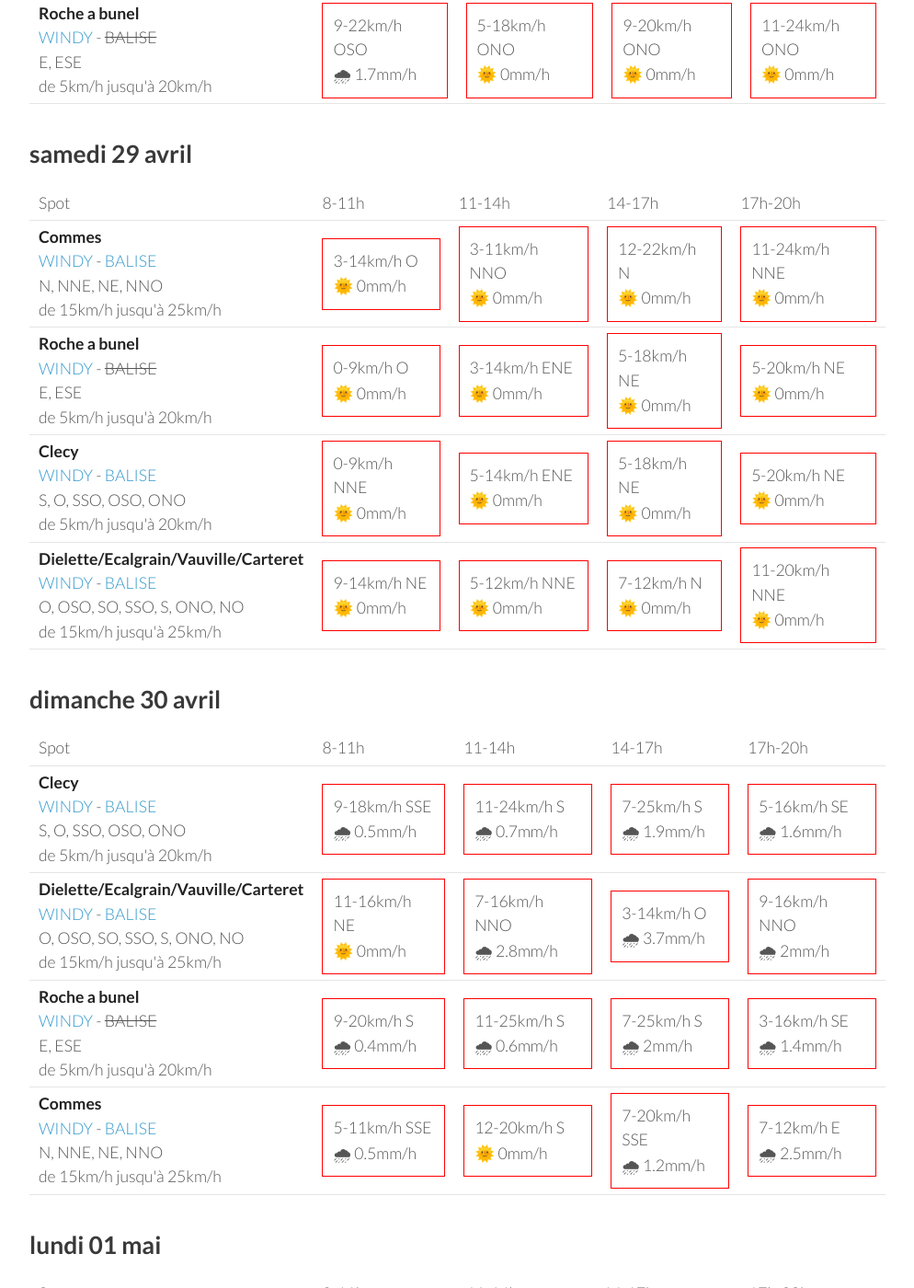
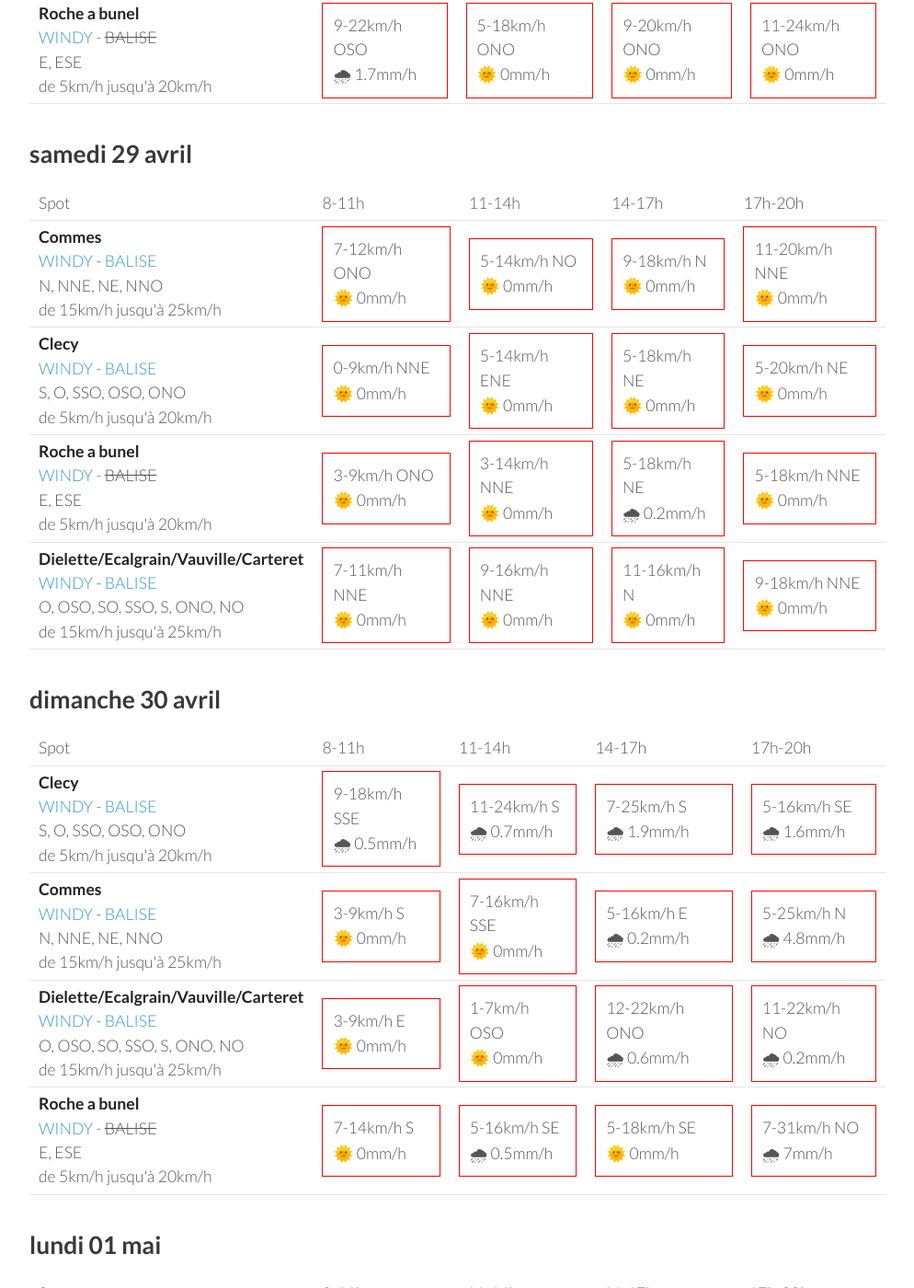
Before and after one commit to parapente-dans-le-nord/parapente-dans-le-nord.github.io, a Jekyll site: the page built from normandie.markdown, in a window 1280 px wide and 1400 px high, scrolled down 1317 px. Shown: the whole window at 92% size, without its empty margins (26-1020 px from the left). Built offline with Jekyll 4.4.1, drawn with Linux system fonts in a browser that asks for light colours; some of the changed text lies outside the part shown.

Commit message:
update index.markdown

```diff
--- a/normandie.markdown
+++ b/normandie.markdown
@@ -132,20 +132,10 @@ page mise à jour le jeudi 27 avril 13:46
 <tr>
         <td><strong>Commes</strong><br><a href="https://windy.com/49.346/-0.726?48.936,-0.726,8">WINDY</a> - <span class=""><a href="http://www.balisemeteo.com/balise.php?idBalise=158">BALISE</a> </span><br> <span class="vent-favorable">N, NNE, NE, NNO</span><br><span class="force-vent">de 15km/h jusqu'à 25km/h</span> </td>
 
-            <td><div class="not-flyable"><p>3-14km/h O</p><p>🌞 0mm/h</p></div></td>
-            <td><div class="not-flyable"><p>3-11km/h NNO</p><p>🌞 0mm/h</p></div></td>
-            <td><div class="not-flyable"><p>12-22km/h N</p><p>🌞 0mm/h</p></div></td>
-            <td><div class="not-flyable"><p>11-24km/h NNE</p><p>🌞 0mm/h</p></div></td>
-
-
-    </tr>
-<tr>
-        <td><strong>Roche a bunel</strong><br><a href="https://windy.com/48.993/-0.499?48.580,-0.499,8">WINDY</a> - <span class="no-balise"> BALISE </span><br> <span class="vent-favorable">E, ESE</span><br><span class="force-vent">de 5km/h jusqu'à 20km/h</span> </td>
-
-            <td><div class="not-flyable"><p>0-9km/h O</p><p>🌞 0mm/h</p></div></td>
-            <td><div class="not-flyable"><p>3-14km/h ENE</p><p>🌞 0mm/h</p></div></td>
-            <td><div class="not-flyable"><p>5-18km/h NE</p><p>🌞 0mm/h</p></div></td>
-            <td><div class="not-flyable"><p>5-20km/h NE</p><p>🌞 0mm/h</p></div></td>
+            <td><div class="not-flyable"><p>7-12km/h ONO</p><p>🌞 0mm/h</p></div></td>
+            <td><div class="not-flyable"><p>5-14km/h NO</p><p>🌞 0mm/h</p></div></td>
+            <td><div class="not-flyable"><p>9-18km/h N</p><p>🌞 0mm/h</p></div></td>
+            <td><div class="not-flyable"><p>11-20km/h NNE</p><p>🌞 0mm/h</p></div></td>
 
 
     </tr>
@@ -160,12 +150,22 @@ page mise à jour le jeudi 27 avril 13:46
 
     </tr>
 <tr>
+        <td><strong>Roche a bunel</strong><br><a href="https://windy.com/48.993/-0.499?48.580,-0.499,8">WINDY</a> - <span class="no-balise"> BALISE </span><br> <span class="vent-favorable">E, ESE</span><br><span class="force-vent">de 5km/h jusqu'à 20km/h</span> </td>
+
+            <td><div class="not-flyable"><p>3-9km/h ONO</p><p>🌞 0mm/h</p></div></td>
+            <td><div class="not-flyable"><p>3-14km/h NNE</p><p>🌞 0mm/h</p></div></td>
+            <td><div class="not-flyable"><p>5-18km/h NE</p><p>🌧 0.2mm/h</p></div></td>
+            <td><div class="not-flyable"><p>5-18km/h NNE</p><p>🌞 0mm/h</p></div></td>
+
+
+    </tr>
+<tr>
         <td><strong>Dielette/Ecalgrain/Vauville/Carteret</strong><br><a href="https://windy.com/49.650/-1.856?49.243,-1.856,8">WINDY</a> - <span class=""><a href="http://www.balisemeteo.com/balise.php?idBalise=81">BALISE</a> </span><br> <span class="vent-favorable">O, OSO, SO, SSO, S, ONO, NO</span><br><span class="force-vent">de 15km/h jusqu'à 25km/h</span> </td>
 
-            <td><div class="not-flyable"><p>9-14km/h NE</p><p>🌞 0mm/h</p></div></td>
-            <td><div class="not-flyable"><p>5-12km/h NNE</p><p>🌞 0mm/h</p></div></td>
-            <td><div class="not-flyable"><p>7-12km/h N</p><p>🌞 0mm/h</p></div></td>
-            <td><div class="not-flyable"><p>11-20km/h NNE</p><p>🌞 0mm/h</p></div></td>
+            <td><div class="not-flyable"><p>7-11km/h NNE</p><p>🌞 0mm/h</p></div></td>
+            <td><div class="not-flyable"><p>9-16km/h NNE</p><p>🌞 0mm/h</p></div></td>
+            <td><div class="not-flyable"><p>11-16km/h N</p><p>🌞 0mm/h</p></div></td>
+            <td><div class="not-flyable"><p>9-18km/h NNE</p><p>🌞 0mm/h</p></div></td>
 
 
     </tr>
@@ -196,32 +196,32 @@ page mise à jour le jeudi 27 avril 13:46
 
     </tr>
 <tr>
+        <td><strong>Commes</strong><br><a href="https://windy.com/49.346/-0.726?48.936,-0.726,8">WINDY</a> - <span class=""><a href="http://www.balisemeteo.com/balise.php?idBalise=158">BALISE</a> </span><br> <span class="vent-favorable">N, NNE, NE, NNO</span><br><span class="force-vent">de 15km/h jusqu'à 25km/h</span> </td>
+
+            <td><div class="not-flyable"><p>3-9km/h S</p><p>🌞 0mm/h</p></div></td>
+            <td><div class="not-flyable"><p>7-16km/h SSE</p><p>🌞 0mm/h</p></div></td>
+            <td><div class="not-flyable"><p>5-16km/h E</p><p>🌧 0.2mm/h</p></div></td>
+            <td><div class="not-flyable"><p>5-25km/h N</p><p>🌧 4.8mm/h</p></div></td>
+
+
+    </tr>
+<tr>
         <td><strong>Dielette/Ecalgrain/Vauville/Carteret</strong><br><a href="https://windy.com/49.650/-1.856?49.243,-1.856,8">WINDY</a> - <span class=""><a href="http://www.balisemeteo.com/balise.php?idBalise=81">BALISE</a> </span><br> <span class="vent-favorable">O, OSO, SO, SSO, S, ONO, NO</span><br><span class="force-vent">de 15km/h jusqu'à 25km/h</span> </td>
 
-            <td><div class="not-flyable"><p>11-16km/h NE</p><p>🌞 0mm/h</p></div></td>
-            <td><div class="not-flyable"><p>7-16km/h NNO</p><p>🌧 2.8mm/h</p></div></td>
-            <td><div class="not-flyable"><p>3-14km/h O</p><p>🌧 3.7mm/h</p></div></td>
-            <td><div class="not-flyable"><p>9-16km/h NNO</p><p>🌧 2mm/h</p></div></td>
+            <td><div class="not-flyable"><p>3-9km/h E</p><p>🌞 0mm/h</p></div></td>
+            <td><div class="not-flyable"><p>1-7km/h OSO</p><p>🌞 0mm/h</p></div></td>
+            <td><div class="not-flyable"><p>12-22km/h ONO</p><p>🌧 0.6mm/h</p></div></td>
+            <td><div class="not-flyable"><p>11-22km/h NO</p><p>🌧 0.2mm/h</p></div></td>
 
 
     </tr>
 <tr>
         <td><strong>Roche a bunel</strong><br><a href="https://windy.com/48.993/-0.499?48.580,-0.499,8">WINDY</a> - <span class="no-balise"> BALISE </span><br> <span class="vent-favorable">E, ESE</span><br><span class="force-vent">de 5km/h jusqu'à 20km/h</span> </td>
 
-            <td><div class="not-flyable"><p>9-20km/h S</p><p>🌧 0.4mm/h</p></div></td>
-            <td><div class="not-flyable"><p>11-25km/h S</p><p>🌧 0.6mm/h</p></div></td>
-            <td><div class="not-flyable"><p>7-25km/h S</p><p>🌧 2mm/h</p></div></td>
-            <td><div class="not-flyable"><p>3-16km/h SE</p><p>🌧 1.4mm/h</p></div></td>
-
-
-    </tr>
-<tr>
-        <td><strong>Commes</strong><br><a href="https://windy.com/49.346/-0.726?48.936,-0.726,8">WINDY</a> - <span class=""><a href="http://www.balisemeteo.com/balise.php?idBalise=158">BALISE</a> </span><br> <span class="vent-favorable">N, NNE, NE, NNO</span><br><span class="force-vent">de 15km/h jusqu'à 25km/h</span> </td>
-
-            <td><div class="not-flyable"><p>5-11km/h SSE</p><p>🌧 0.5mm/h</p></div></td>
-            <td><div class="not-flyable"><p>12-20km/h S</p><p>🌞 0mm/h</p></div></td>
-            <td><div class="not-flyable"><p>7-20km/h SSE</p><p>🌧 1.2mm/h</p></div></td>
-            <td><div class="not-flyable"><p>7-12km/h E</p><p>🌧 2.5mm/h</p></div></td>
+            <td><div class="not-flyable"><p>7-14km/h S</p><p>🌞 0mm/h</p></div></td>
+            <td><div class="not-flyable"><p>5-16km/h SE</p><p>🌧 0.5mm/h</p></div></td>
+            <td><div class="not-flyable"><p>5-18km/h SE</p><p>🌞 0mm/h</p></div></td>
+            <td><div class="not-flyable"><p>7-31km/h NO</p><p>🌧 7mm/h</p></div></td>
 
 
     </tr>
```
Also changed, not shown: other parts of normandie.markdown (+1 -1 lines).
